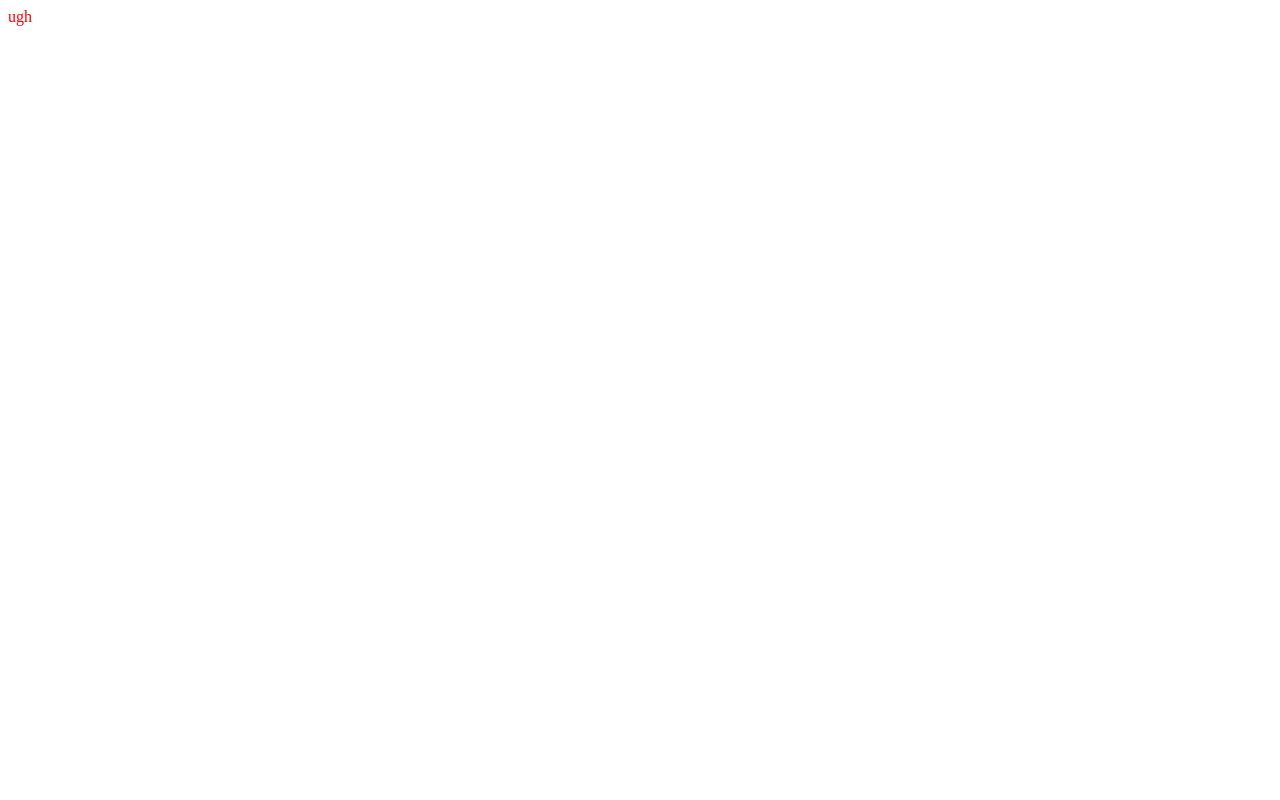
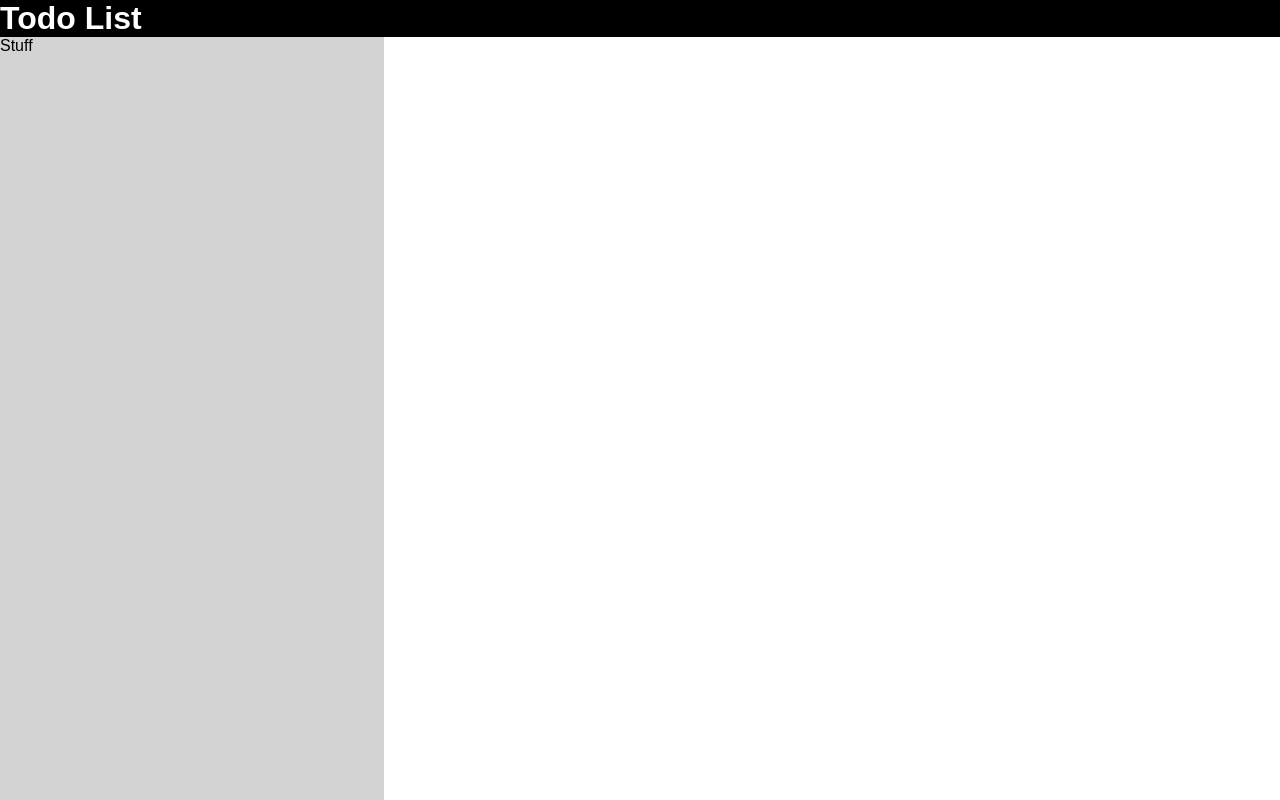
Before and after one commit to amme987/todo-list, a website built with webpack: page dist/index.html in a window 1280 px wide. Built offline with Linux system fonts and the light colour scheme.

Commit message:
Setup header section and sidebar for site

```diff
--- a/package.json
+++ b/package.json
@@ -14,5 +14,8 @@
     "style-loader": "^3.3.3",
     "webpack": "^5.88.2",
     "webpack-cli": "^5.1.4"
+  },
+  "dependencies": {
+    "date-fns": "^2.30.0"
   }
 }
--- a/src/index.js
+++ b/src/index.js
@@ -1,2 +1,3 @@
 import "./style.css";
-console.log("test");
+
+// todo: design popup for adding todo to list
--- a/src/style.css
+++ b/src/style.css
@@ -1,3 +1,25 @@
-div {
-  color: red;
+html {
+  font-family: sans-serif;
 }
+
+body,
+h1 {
+  margin: 0;
+}
+
+body {
+  height: 100vh;
+  display: grid;
+  grid-template: auto 1fr / 30% 70%;
+}
+
+h1 {
+  grid-column: span 2;
+  color: white;
+  background-color: black;
+}
+
+nav {
+  grid-row-start: 2;
+  background-color: lightgray;
+}
```
Also changed, not shown: dist/index.html, dist/main.js, src/sidebar.js (added), 1 other file.
